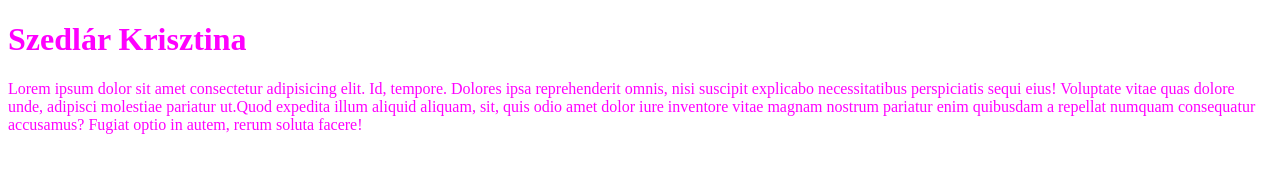
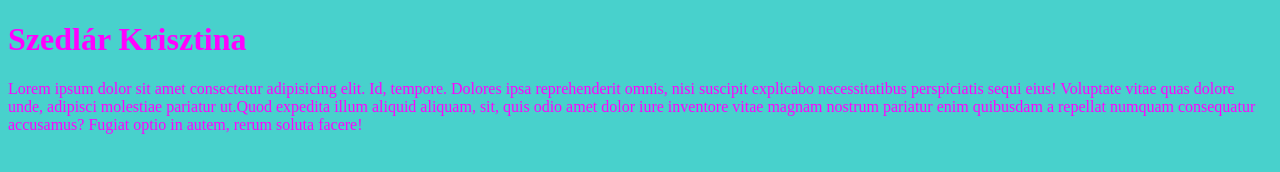
Before and after one commit to Klittina/gitproba, a plain HTML site: page index.html in a window 1280 px wide. Drawn offline with Linux system fonts and the light colour scheme.

Commit message:
háttér

```diff
--- a/stilus.css
+++ b/stilus.css
@@ -1,3 +1,4 @@
 body {
     color: magenta;
+    background-color: mediumturquoise;
 }
```
